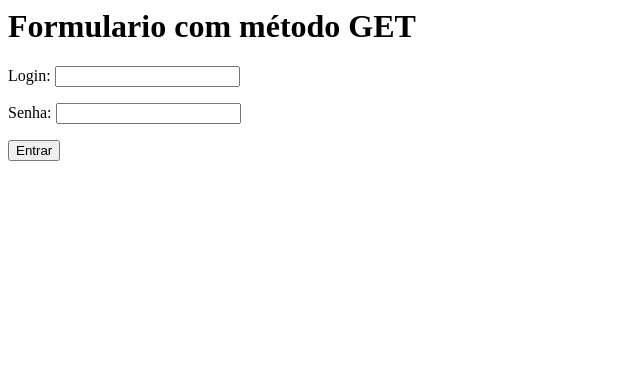
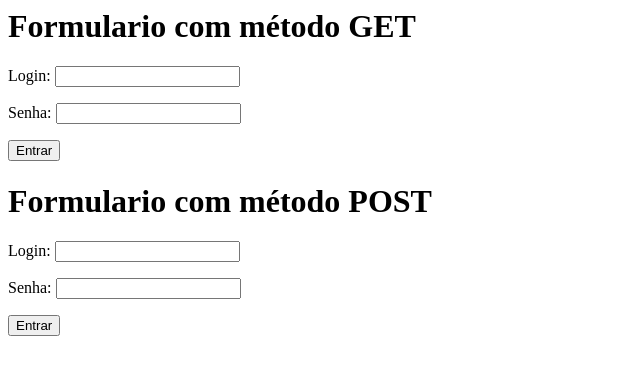
Before and after one commit to CEEMTI-BG-prof-Melissa/aula-05-13-05-lpw-arthur-e-renat, a plain HTML site: page index.html in a window 1280 px wide. Shown: the whole page, without its empty margins (0-640 px from the left). Drawn offline with Linux system fonts and the light colour scheme.

Commit message:
Update index.html

```diff
--- a/index.html
+++ b/index.html
@@ -13,5 +13,16 @@
     </p>
         <input type="button" value="Entrar">
     </form>
+    <form>
+        <h1>Formulario com método POST</h1>
+    <form>
+    <p>
+        Login: <input type="text">
+    </p>
+    <p>
+        Senha: <input type="senha">
+    </p>
+        <input type="button" value="Entrar">
+    </form>
 </body>
 </html>
```
